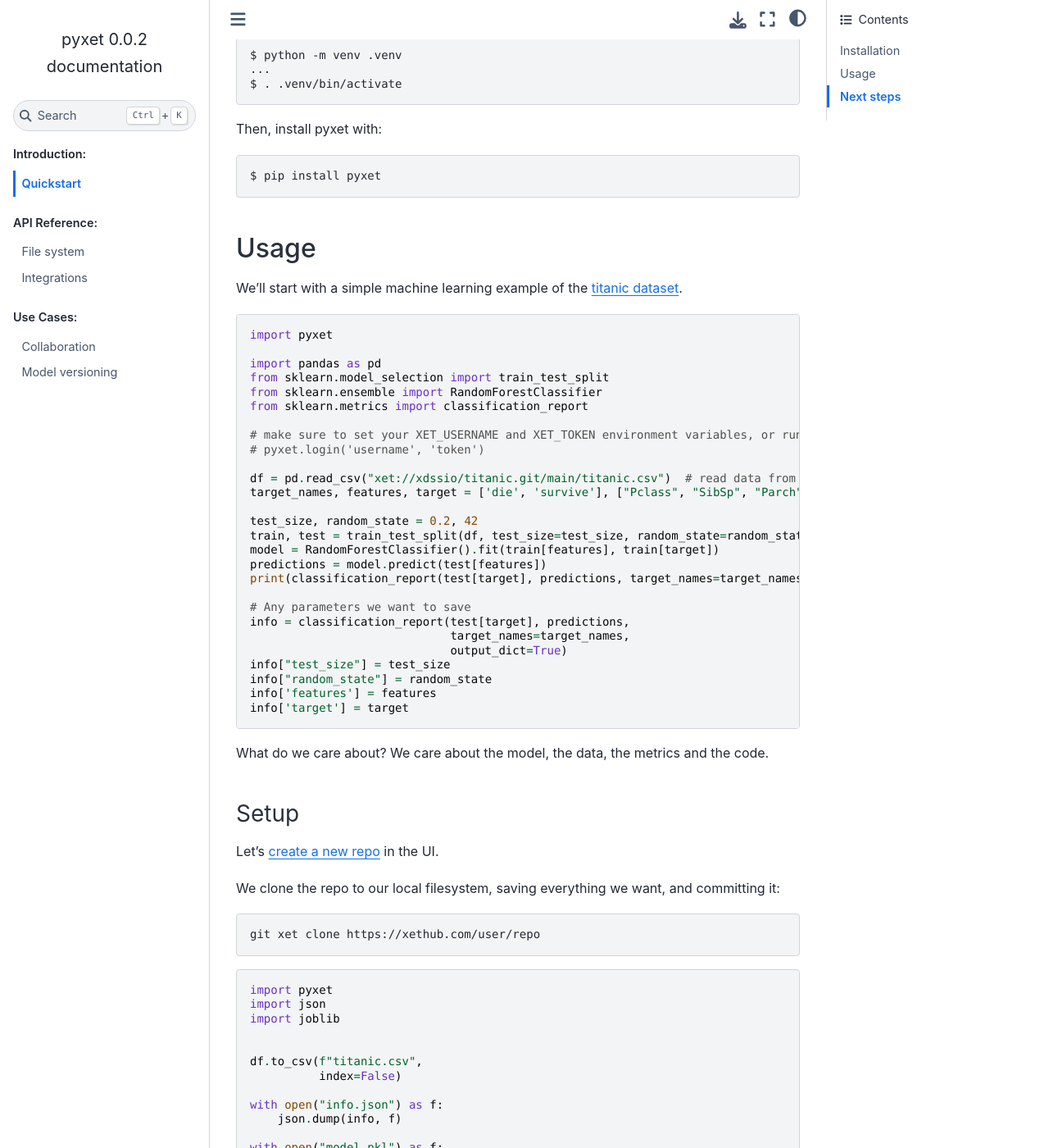
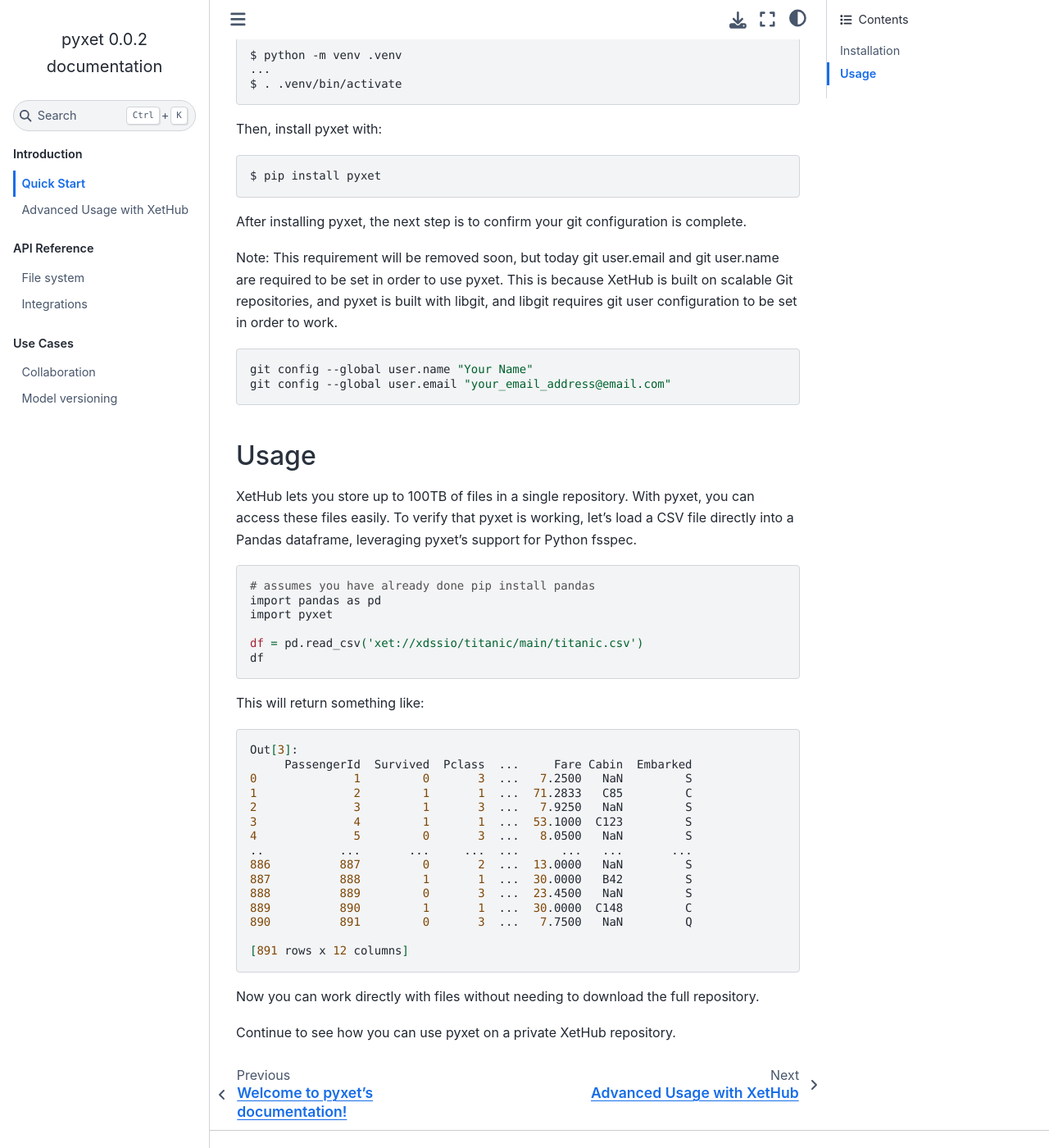
Before and after one commit to xetdata/pyxet, a Sphinx documentation site: the page built from docs/markdowns/quickstart.md, in a window 1280 px wide and 1400 px high, scrolled down 341 px. Shown: the whole window at 82% size. Built offline with Sphinx 7.4.7 and the Sphinx Book theme 1.1.4, drawn with Linux system fonts in a browser that asks for light colours; pages that are not in the unit, such as notebooks, are missing from menus; some of the changed text lies outside the part shown.

````diff
--- a/docs/markdowns/quickstart.md
+++ b/docs/markdowns/quickstart.md
@@ -1,8 +1,7 @@
-# Quickstart
+# Quick Start
 
-[XetHub](https://xethub.com/) is a cloud storage with git capabilities. It is a great place to store your data, models,
-logs and code.
-This library allows you to access XetHub from Python.
+[XetHub](https://xethub.com/) is a cloud storage platform with Git capabilities. It is a great place to store your data, models,
+logs, and code. The pyxet library allows you to easily access XetHub from Python.
 
 ## Installation
 
@@ -20,88 +19,49 @@ Then, install pyxet with:
 $ pip install pyxet
 ```
 
+After installing pyxet, the next step is to confirm your git configuration is complete.
+
+Note: This requirement will be removed soon, but today git user.email and git user.name are required to be set in order to use pyxet. This is because XetHub is built on scalable Git repositories, and pyxet is built with libgit, and libgit requires git user configuration to be set in order to work.
+
+```sh
+git config --global user.name "Your Name"
+git config --global user.email "your_email_address@email.com"
+```
+
 ## Usage
 
-We'll start with a simple machine learning example of the [titanic dataset](https://www.kaggle.com/c/titanic).
+XetHub lets you store up to 100TB of files in a single repository. With pyxet, you can access these files easily.
+To verify that pyxet is working, let's load a CSV file directly into a Pandas dataframe, leveraging pyxet's support for Python fsspec.
 
-```python
+```sh
+# assumes you have already done pip install pandas
+import pandas as pd
 import pyxet
 
-import pandas as pd
-from sklearn.model_selection import train_test_split
-from sklearn.ensemble import RandomForestClassifier
-from sklearn.metrics import classification_report
-
-# make sure to set your XET_USERNAME and XET_TOKEN environment variables, or run:
-# pyxet.login('username', 'token')
-
-df = pd.read_csv("xet://xdssio/titanic.git/main/titanic.csv")  # read data from XetHub
-target_names, features, target = ['die', 'survive'], ["Pclass", "SibSp", "Parch"], "Survived"
-
-test_size, random_state = 0.2, 42
-train, test = train_test_split(df, test_size=test_size, random_state=random_state)
-model = RandomForestClassifier().fit(train[features], train[target])
-predictions = model.predict(test[features])
-print(classification_report(test[target], predictions, target_names=target_names))
-
-# Any parameters we want to save
-info = classification_report(test[target], predictions,
-                             target_names=target_names,
-                             output_dict=True)
-info["test_size"] = test_size
-info["random_state"] = random_state
-info['features'] = features
-info['target'] = target
+df = pd.read_csv('xet://xdssio/titanic/main/titanic.csv')
+df
 ```
 
-What do we care about? We care about the model, the data, the metrics and the code.
+This will return something like:
 
-### Setup
+```sh
+Out[3]:
+     PassengerId  Survived  Pclass  ...     Fare Cabin  Embarked
+0              1         0       3  ...   7.2500   NaN         S
+1              2         1       1  ...  71.2833   C85         C
+2              3         1       3  ...   7.9250   NaN         S
+3              4         1       1  ...  53.1000  C123         S
+4              5         0       3  ...   8.0500   NaN         S
+..           ...       ...     ...  ...      ...   ...       ...
+886          887         0       2  ...  13.0000   NaN         S
+887          888         1       1  ...  30.0000   B42         S
+888          889         0       3  ...  23.4500   NaN         S
+889          890         1       1  ...  30.0000  C148         C
+890          891         0       3  ...   7.7500   NaN         Q
 
-Let's [create a new repo](https://xethub.com/xet/create) in the UI.
-
-We clone the repo to our local filesystem, saving everything we want, and committing it:
-
-```bash
-git xet clone https://xethub.com/user/repo
+[891 rows x 12 columns]
 ```
 
-```python
-import pyxet
-import json
-import joblib
+Now you can work directly with files without needing to download the full repository.
 
-
-df.to_csv(f"titanic.csv",
-          index=False)
-
-with open("info.json") as f:
-    json.dump(info, f)
-
-with open("model.pkl") as f:
-    joblib.dump(model, f)
-```
-```bash
-git add .
-git commit -m "first commit"
-git push
-```
-
-Of course you can save your code as well, and upload it with the command:
-> This will work no matter the size of your data, model or logs.
-
-## Next steps
-
-Do you want to experiment with another model?
-you can clone the repo, create a new branch and try a different model.
-
-* All models will be saved, managed and versioned using git.
-* All metrics and logs will be saved such that you can compare them easily.
-* You can share your repo with your team and collaborate on it.
-    * Sharing data
-    * Pushing code
-    * Running experiments
-    * Saving models
-    * Saving logs
-
-Checkout this [titanic app](https://xethub.com/xdssio/titanic-server-example), for a more comprehensive example.
+Continue to see how you can use pyxet on a private XetHub repository.
````
Also changed, not shown: docs/index.rst (+13 -22 lines), docs/markdowns/advanced.md (added, +92 -0 lines), docs/markdowns/collaboration.md (+15 -17 lines), docs/markdowns/filesystem.md (+7 -8 lines), docs/markdowns/integrations.md (+9 -8 lines), docs/markdowns/model_versioning.md (+22 -21 lines).
